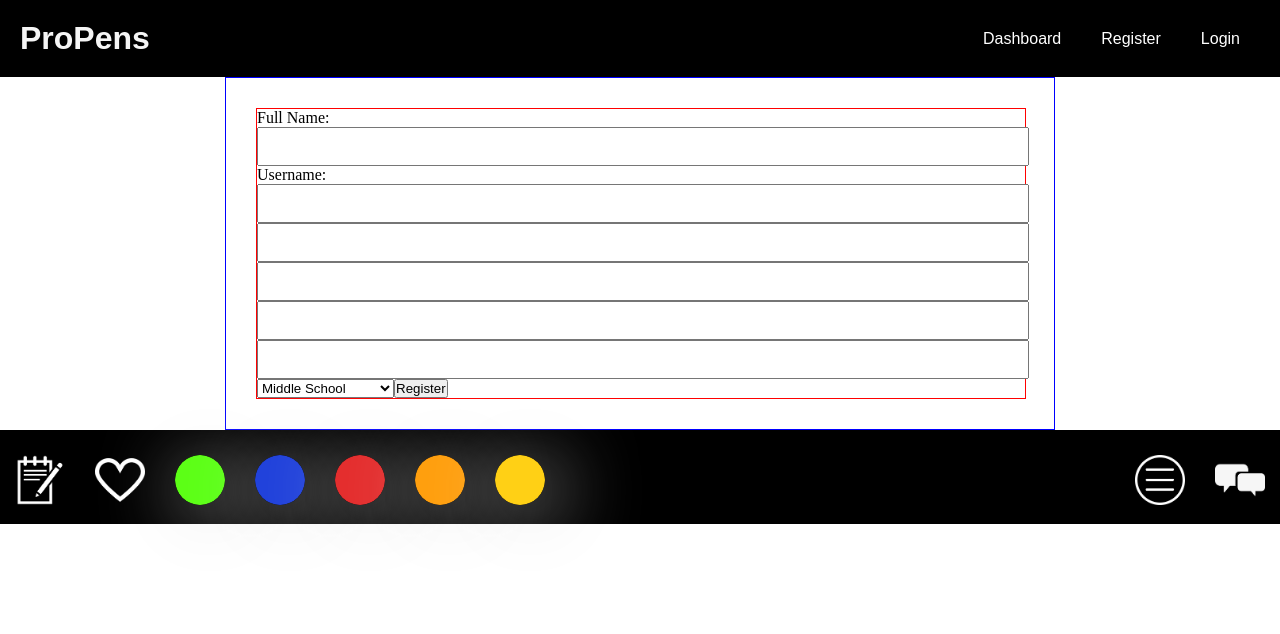
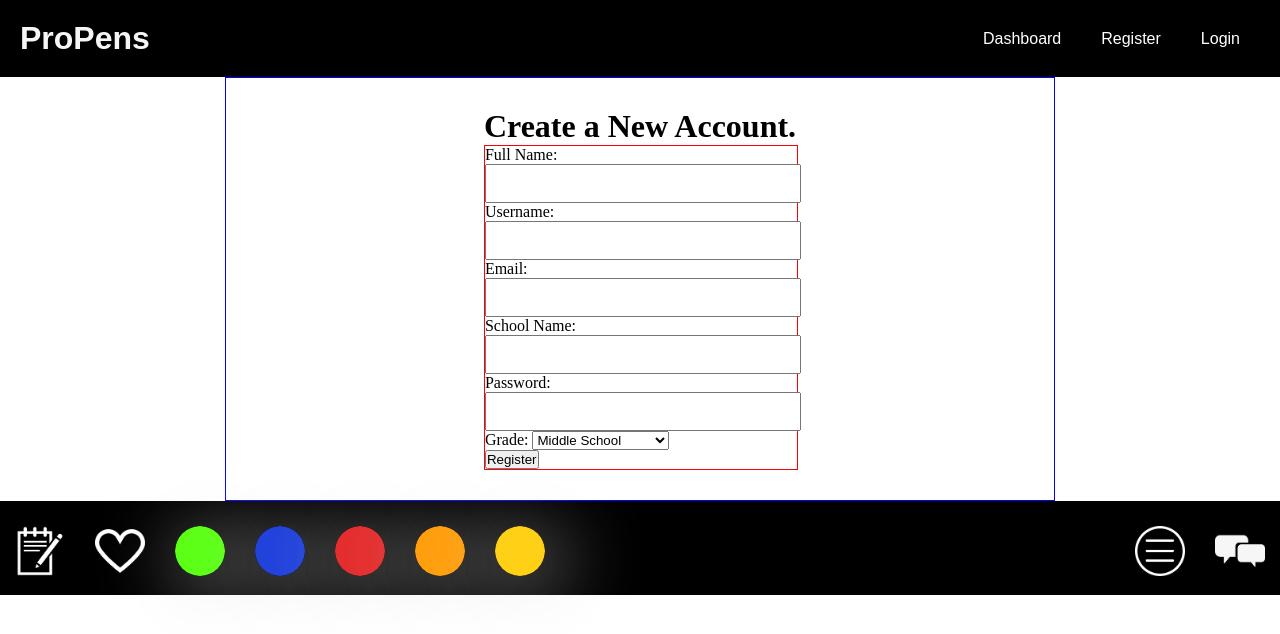
Before and after one commit to ProPens/LambdaHackathon, a React (Create React App) app in the folder propens/: page /register in a window 1280 px wide. Shown: the top 634 px of the page. Built offline with nearby package versions, Linux system fonts and the light colour scheme.

Commit message:
Added FormInput hook, tested and works. Form now handles changes

```diff
--- a/propens/src/components/Forms/UserRegistration.js
+++ b/propens/src/components/Forms/UserRegistration.js
@@ -1,36 +1,51 @@
 import React from 'react';
-
+import {useFormInput} from '../../hooks/FormInput';
 import {formStyles} from '../../StyledComponents/MaterialUIGlobalStyles';
 
 const UserRegistration = () => {
     const styleClass = formStyles();
+    const [fullName, setFullName] = useFormInput('');
+    const [userName, setUserName] = useFormInput('');
+    const [email, setEmail] = useFormInput('');
+    const [schoolName, setSchoolName] = useFormInput('');
+    const [password, setPassword] = useFormInput('');
+    const [grade, setGrade] = useFormInput('');
+
+
+    //console.log(fullName, userName, email, schoolName, password, grade);
     return (
         <div className={styleClass.formContainer}>
             <div className="form-container">
+                <h1>Create a New Account.</h1>
                 <form className={styleClass.registrationForm}>
                     <div className="inputContainer">
                         <label htmlFor="fullName">Full Name: </label>
-                        <input type="text" name="fullName"/>
+                        <input type="text" name="fullName" value={fullName} onChange={setFullName}/>
                     </div>
                     <div className="inputContainer">
                         <label htmlFor="userName">Username:</label>
-                        <input type="text" name="userName"/>
+                        <input type="text" name="userName" value={userName} onChange={setUserName}/>
                     </div>
-                    <div className="inputContainer"><label htmlFor=""></label></div>
-                    <div className="inputContainer"><label htmlFor=""></label></div>
-                    <div className="inputContainer"><label htmlFor=""></label></div>
-                    <div className="inputContainer"><label htmlFor=""></label></div>
-
-
-                    <input type="text" name="userName"/>
-                    <input type="text" name="school"/>
-                    <input type="email" name="email" />
-                    <input type="password" name="password" />
-                    <select name="grade">
-                        <option value="">Middle School</option>
-                        <option value="">High School</option>
-                        <option value="">UnderGrad/College</option>
-                    </select>
+                    <div className="inputContainer">
+                        <label htmlFor="">Email:</label>
+                        <input type="email" name="email" value={email} onChange={setEmail} />
+                    </div>
+                    <div className="inputContainer">
+                        <label htmlFor="">School Name:</label>
+                        <input type="text" name="schoolName" value={schoolName} onChange={setSchoolName}/>
+                    </div>
+                    <div className="inputContainer">
+                        <label htmlFor="">Password: </label>
+                        <input type="password" name="password" value={password} onChange={setPassword} />
+                    </div>
+                    <div className="inputContainer">
+                        <label htmlFor="">Grade: </label>
+                        <select name="grade" value={grade} onChange={setGrade}>
+                            <option value="middle school">Middle School</option>
+                            <option value="high school">High School</option>
+                            <option value="college">UnderGrad/College</option>
+                        </select>
+                    </div>
                     <button type="submit">Register</button>
                 </form>
             </div>
--- a/propens/src/hooks/FormInput.js
+++ b/propens/src/hooks/FormInput.js
@@ -1,4 +1,4 @@
-import React, {useState} from 'react';
+import {useState} from 'react';
 
 
 export const useFormInput = initialValue => {
@@ -6,8 +6,8 @@ export const useFormInput = initialValue => {
 
     const handleChanges = e => {
         e.preventDefault();
-        console.log(e.target.value);
+        setValue(e.target.value);
+        console.log(value);
     }
-
     return [value, handleChanges];
 }
```
